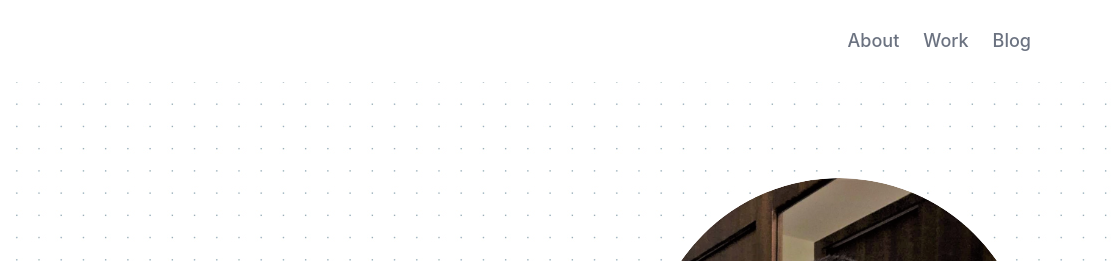
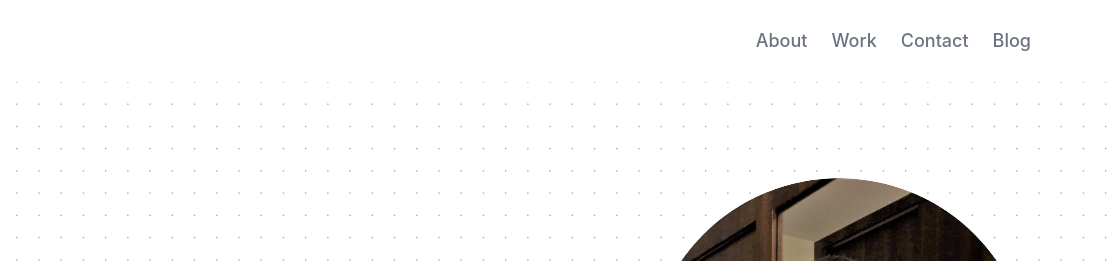
Before and after one commit to siddharthborderwala/siddharthborderwala.com, a Gatsby site: page / in a window 1280 px wide. Shown: the top 261 px of the page, 161-1280 px from the left. Built offline with nearby package versions, Linux system fonts and the light colour scheme; Gatsby itself is replaced by a stand-in of ours.

Commit message:
contact page link in navigation

```diff
--- a/src/components/nav/index.js
+++ b/src/components/nav/index.js
@@ -23,6 +23,9 @@ const Nav = () => {
         <NavLink href="/#work" isActive={route === '' && hash === '#work'}>
           Work
         </NavLink>
+        <NavLink href="/contact" isActive={route === 'contact'}>
+          Contact
+        </NavLink>
         <NavLink href="/blog" isActive={route === 'blog'}>
           Blog
         </NavLink>
```
